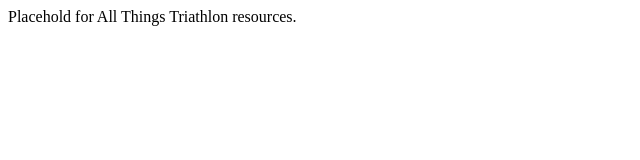
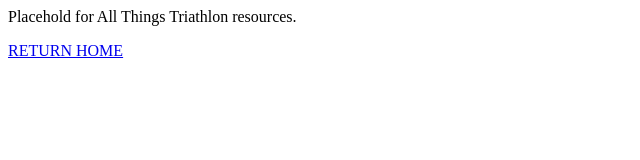
Before and after one commit to TimC808/mod-2-challenge, a plain HTML site: page all-tri.html in a window 1280 px wide. Shown: the whole page, without its empty margins (0-640 px from the left). Drawn offline with Linux system fonts and the light colour scheme.

Commit message:
final minor changes to html files

```diff
--- a/all-tri.html
+++ b/all-tri.html
@@ -8,5 +8,8 @@
   </head>
   <body>
     Placehold for All Things Triathlon resources.
+    <p>
+      <a href="./index.html">RETURN HOME</a>
+    </p>
   </body>
 </html>
```
Also changed, not shown: coachcornr.html (+3 -0 lines), pacecalc.html (+3 -0 lines), runcal.html (+3 -0 lines), 1 other file.
